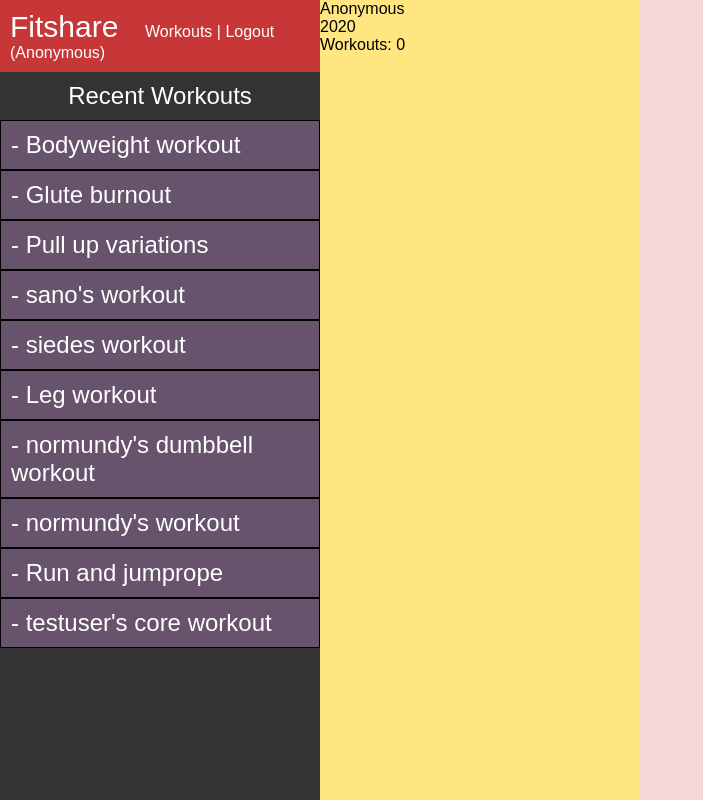
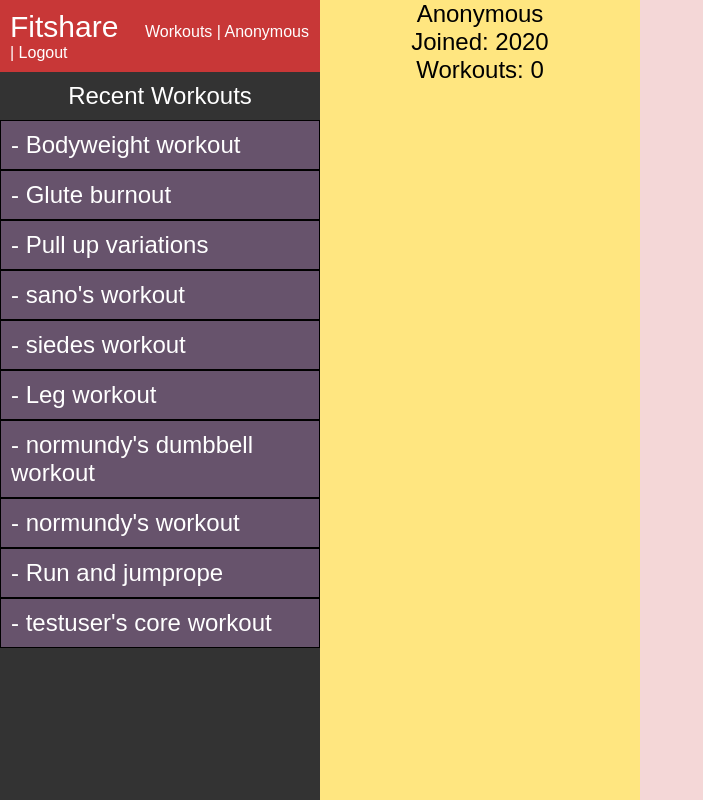
Before and after one commit to normundy/fitshare, a Django app: page /fitshare/user/4/ in a window 1280 px wide. Shown: the whole page, without its empty margins (0-703 px from the left). Run offline with Django 3.2, Linux system fonts and the light colour scheme; data comes from the database, SQL or seed files in the repository.

Commit message:
ui touchup

```diff
--- a/fitshare/static/fitshare/style.css
+++ b/fitshare/static/fitshare/style.css
@@ -249,7 +249,10 @@ html, body {
 .user_profile1 {
   flex: 25%;
   height: 100%;
-  background-color: #ffe680ff
+  background-color: #ffe680ff;
+
+  text-align: center;
+  font-size: 24px;
 }
 
 .user_profile2 {
--- a/fitshare/templates/fitshare/base.html
+++ b/fitshare/templates/fitshare/base.html
@@ -13,7 +13,8 @@
           &nbsp;&nbsp;&nbsp;&nbsp;
           <span><a href="/fitshare/workouts/">Workouts</a> |
           {% if user.is_authenticated %}
-          <a href="/fitshare/logout/">Logout ({{ user.username }})</a>
+          <a href="/fitshare/user/{{ user.id }}">{{ user.username }}</a> |
+          <a href="/fitshare/logout/">Logout</a>
           {% else %}
           <a href="/fitshare/login/">Login</a> |
           <a href="/fitshare/register/">Register</a></span>
--- a/fitshare/templates/fitshare/index.html
+++ b/fitshare/templates/fitshare/index.html
@@ -31,7 +31,6 @@
     </div>
   </form>
 </div>
-</div>
 <script>
 var workout_e_count = 1;
 
@@ -55,6 +54,7 @@ function deleteExercise(btn) {
   if (workout_e_count == 1) {
     return;
   }
+
   ((btn.parentNode).parentNode).removeChild(btn.parentNode);
   workout_e_count = workout_e_count - 1;
 }
--- a/fitshare/templates/fitshare/user.html
+++ b/fitshare/templates/fitshare/user.html
@@ -5,7 +5,7 @@
 <div class="user_profile1">
   <span>{{ user.username }}</span>
   <br>
-  <span>{{ user.date_joined.year }}</span>
+  <span>Joined: {{ user.date_joined.year }}</span>
   <br>
   <span>Workouts: {{ workouts.count }}</span>
 </div>
--- a/fitshare/templates/fitshare/view_workout.html
+++ b/fitshare/templates/fitshare/view_workout.html
@@ -3,9 +3,8 @@
 {% block content %}
 
 <div class="view_workout_user">
-  <img src="https://i.imgur.com/zZPJOJR.jpg" alt="Guest image">
-  <br>
-  <span><a href="/fitshare/user/{{ workout_user.id }}">{{ workout_user.username }}</a></span>
+  <!--<img src="https://i.imgur.com/zZPJOJR.jpg" alt="Guest image">-->
+  <span>Created by <a href="/fitshare/user/{{ workout_user.id }}">{{ workout_user.username }}</a></span>
 </div>
 <div class="view_workout_one">
   <div class="view_workout_one1">
```
